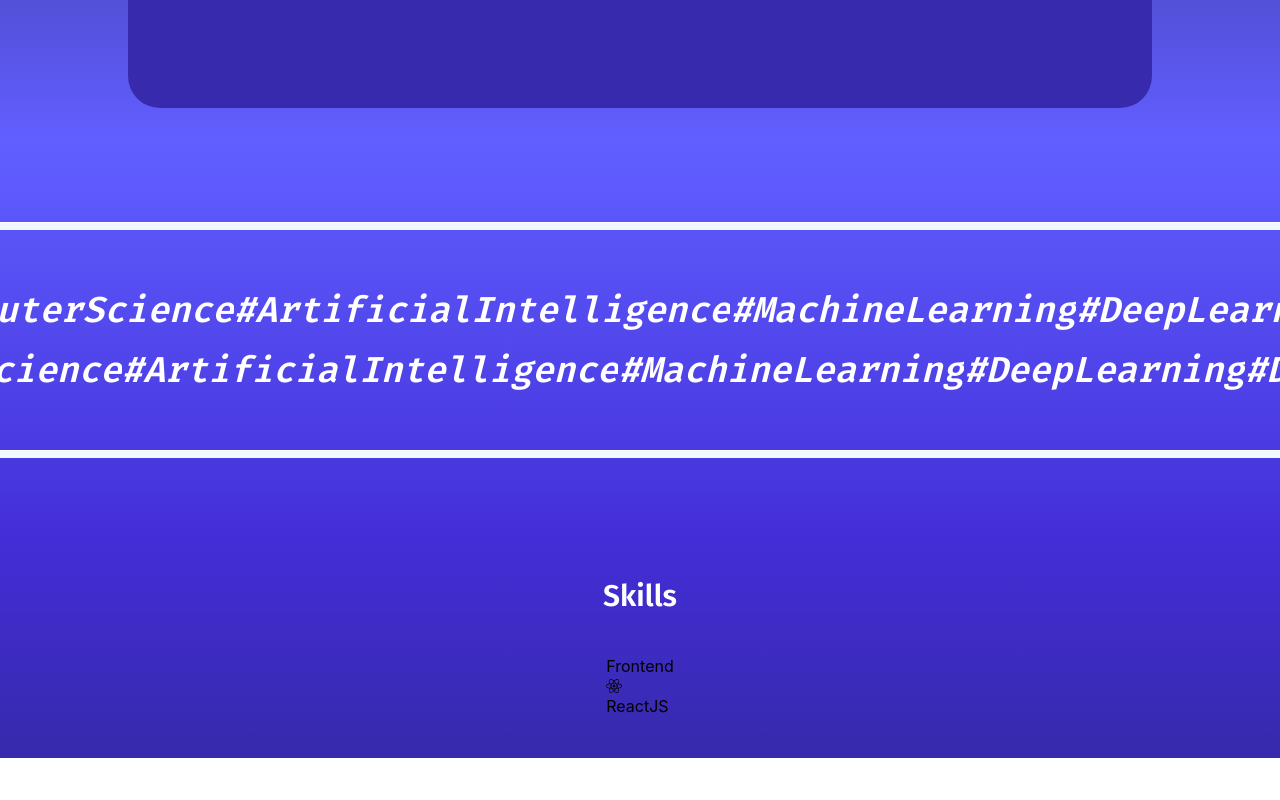
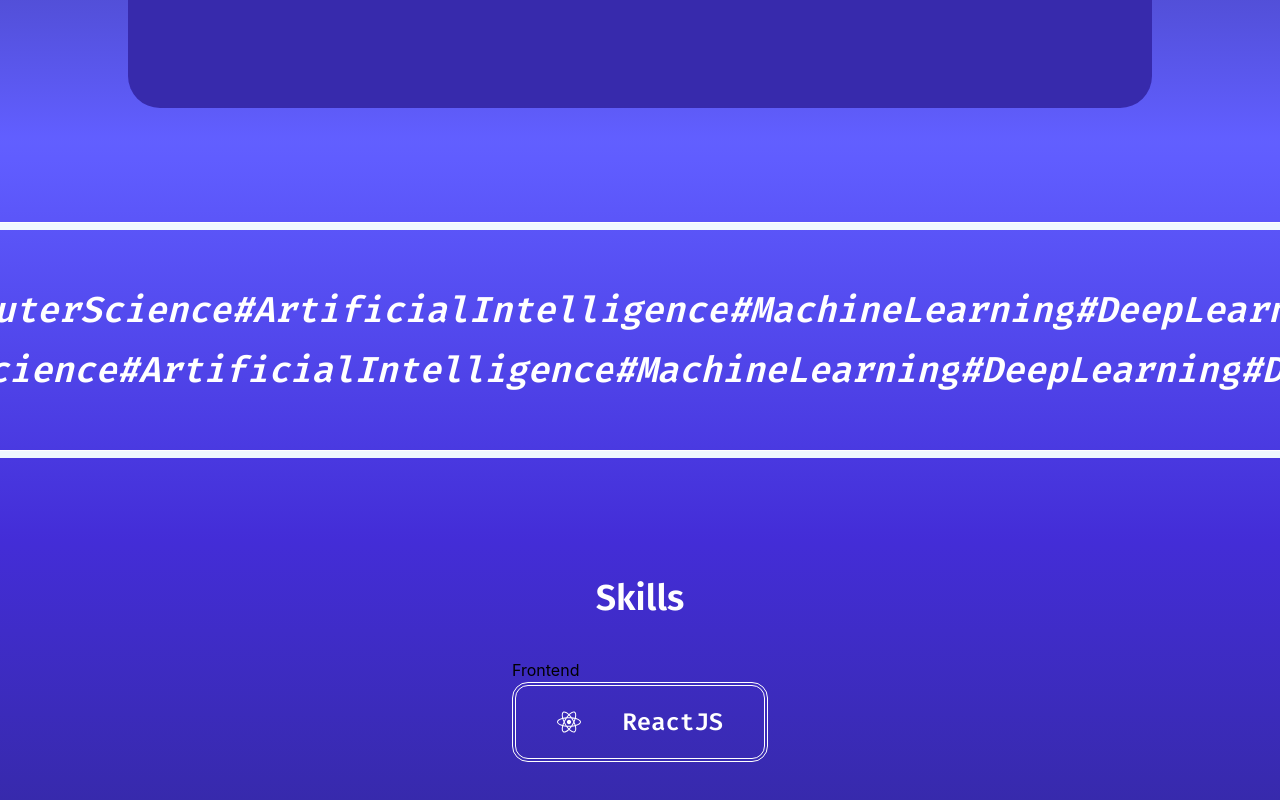
Before and after one commit to lucky-KRMU/Portfolio, a React app: page / in a window 1280 px wide. Shown: the part 658-1458 px from the top of the page. Before the commit the page ends 1416 px from the top, so only its background shows below. Built offline with nearby package versions, Linux system fonts and the light colour scheme; the HTML template or start-up script is replaced by a standard one.

Commit message:
add styling to skill card in skills.jsx

```diff
--- a/src/Components/Skills/Skills.jsx
+++ b/src/Components/Skills/Skills.jsx
@@ -4,9 +4,17 @@ import { FaReact } from "react-icons/fa";
 const SkillCard = ({icon, name}) => {
     return(
         <>
-        <div>
+        <div className='w-[50vw] h-[5vh]  flex justify-around items-center text-white border-double border-4 border-white rounded-2xl text-xl cursor-pointer p-10 duration-200 ease-out hover:bg-sky-500
+
+         md:w-[20vw]
+         md:text-2xl
+         md:h-[10vh]
+         md:p-5
+         md:hover:p-10
+         md:hover:scale-[1.1]
+        '>
         {icon}
-        <h6>{name}</h6>
+        <h6 className='text-white font-semibold font-[Fira_Code] '>{name}</h6>
         </div>
         </>
     );
@@ -17,7 +25,7 @@ function Skills() {
     <>
     <section id="skills">
         <div className='w-full p-10 bg-linear-to-b from-indigo-700 to-indigo-800 flex flex-col items-center justify-center gap-10'>
-            <h1 className='text-3xl font-semibold font-[Fira_Sans] text-white'>Skills</h1>
+            <h1 className='text-3xl md:text-4xl font-semibold font-[Fira_Sans] text-white'>Skills</h1>
             <div id="frontend">
                 <h4>Frontend</h4>
                 <SkillCard icon={<FaReact />} name="ReactJS" />
```
